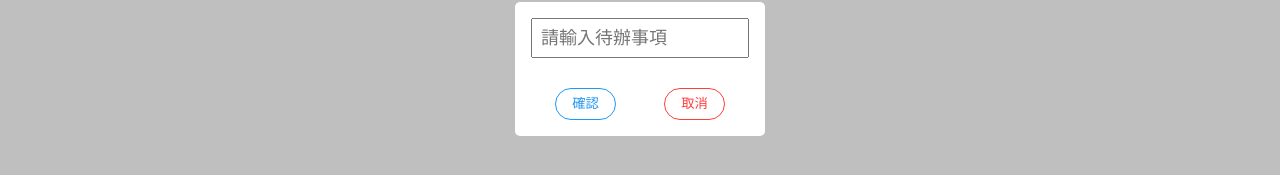
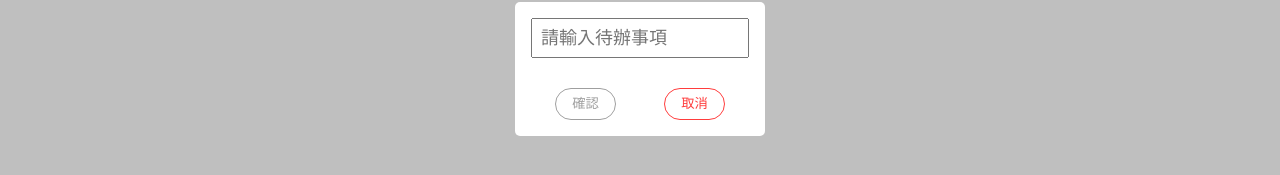
Before and after one commit to NTUT-NPC/vue-tutorial-todo, a Vue app: page / in a window 1280 px wide. Both pictures are taken after a click on the button 1228 px from the left and 60 px from the top of the page. Shown: the part 331-506 px from the top of the page. Built offline with nearby package versions, Linux system fonts and the light colour scheme.

Commit message:
Fix buttons

```diff
--- a/src/App.vue
+++ b/src/App.vue
@@ -31,8 +31,8 @@
           placeholder="請輸入待辦事項"
         >
         <div class="dialog-buttons">
-          <input class="dialog-buttons__confirm-btn" type="button" value="確認" @click="addTodo">
-          <input class="dialog-buttons__cancel-btn" type="button" value="取消" @click="cancelDialog">
+          <button class="dialog-buttons__confirm-btn" :disabled="!addTodoText" @click="addTodo">確認</button>
+          <button class="dialog-buttons__cancel-btn" @click="cancelDialog">取消</button>
         </div>
       </div>
     </div>
@@ -120,8 +120,14 @@ export default {
   cursor: pointer;
 }
 
-input[type="button"]:active {
+button:active {
   transform: scale(0.95);
+}
+
+button:disabled {
+  color: #777777;
+  border-color: #777777;
+  opacity: 0.7;
 }
 
 .todo-list {
```
